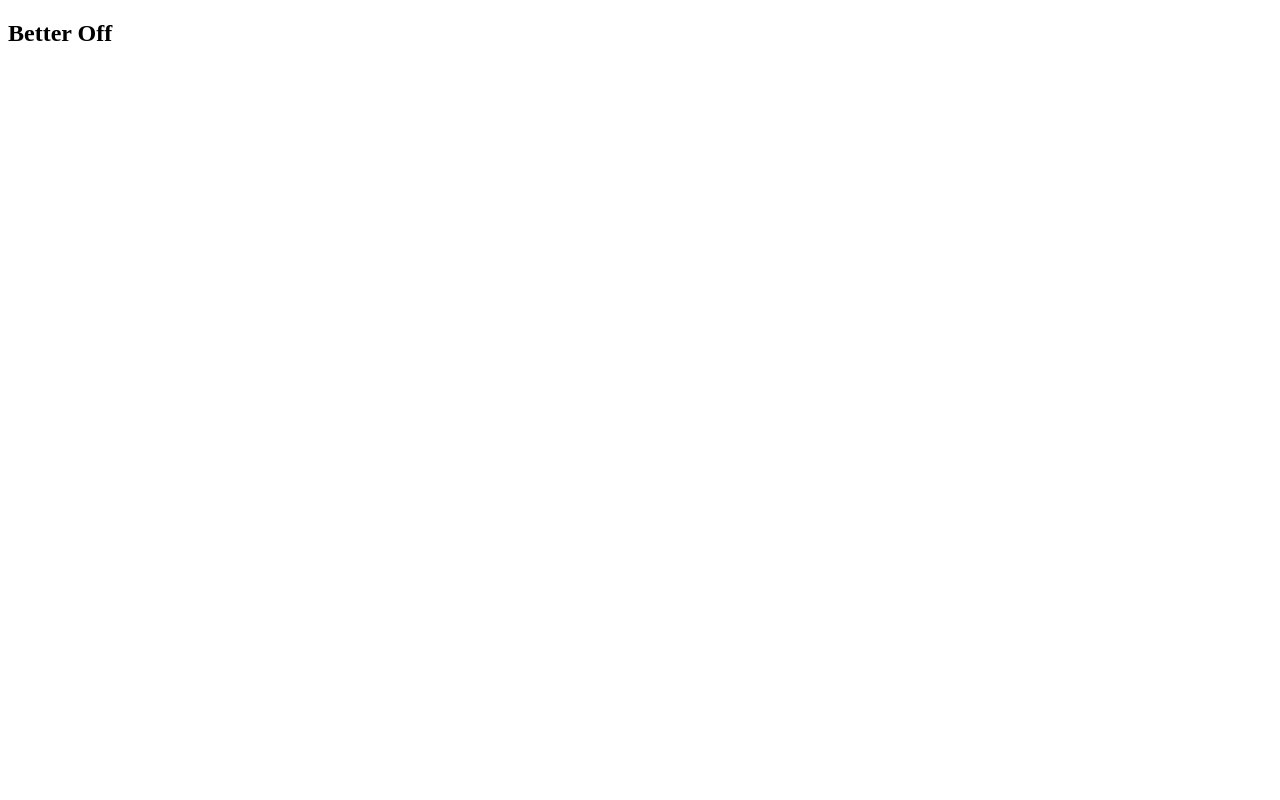
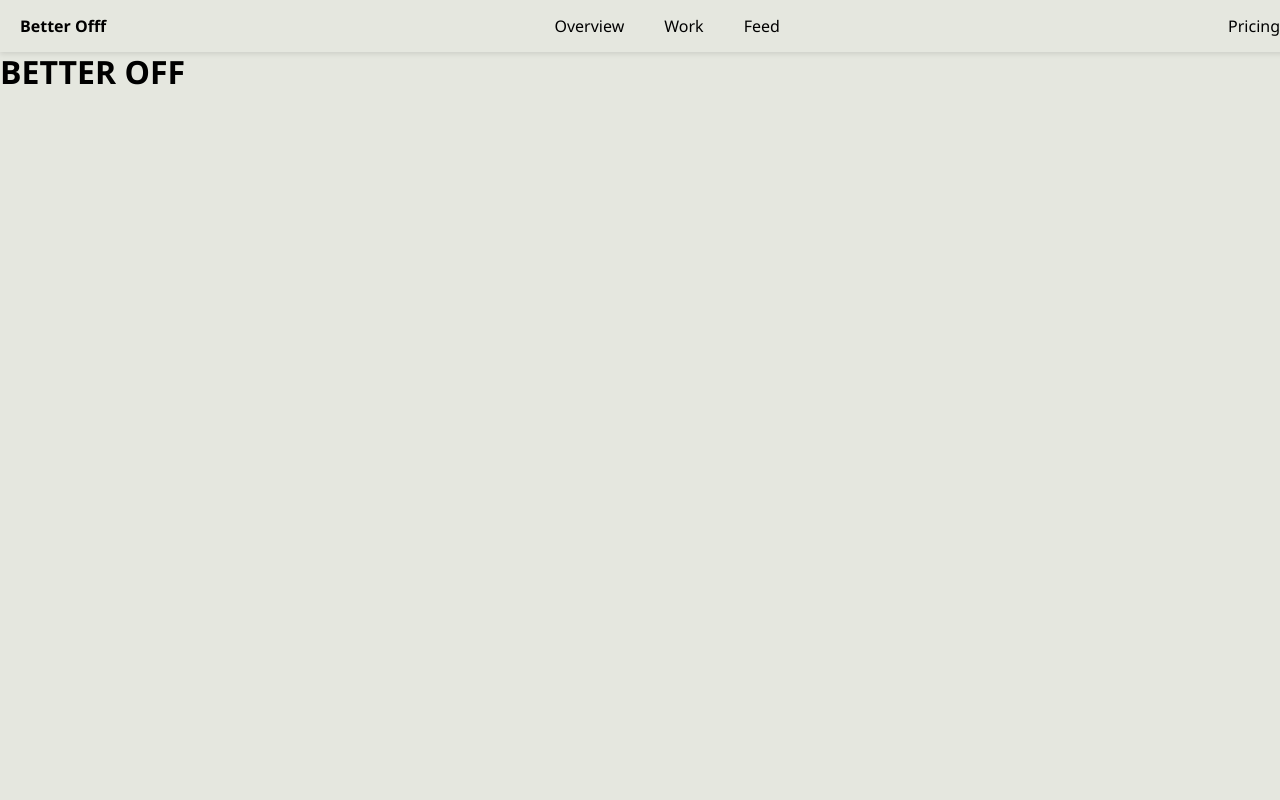
Before and after one commit to Abdullah-Irfan401/Better-Offf, a React (Vite) app: page / in a window 1280 px wide. Shown: the top 800 px of the page. Built offline with nearby package versions, Linux system fonts and the light colour scheme.

Commit message:
added navbar

```diff
--- a/src/App.jsx
+++ b/src/App.jsx
@@ -1,4 +1,5 @@
 import NavBar from "./components/navbar"
+
 
 function App() {
 
--- a/src/components/NavBar.jsx
+++ b/src/components/NavBar.jsx
@@ -1,13 +1,78 @@
+
+import  { useState, useEffect } from 'react';
 import Styles from "./NavBar.module.css"
+// import { useEffect } from "react";
 
 function NavBar() {
+
+    const [scrolled , setScrolled] = useState(false);
+    const [showSidebar , setShowSidebar] = useState(false);
+
+    useEffect(() => {
+        const handleScroll = () => {
+          const offset = window.scrollY;
+          if (offset > 0) {
+            setScrolled(true);
+          } else {
+            setScrolled(false);
+          }
+        };
+
+        window.addEventListener('scroll', handleScroll);
+
+        return () => {
+          window.removeEventListener('scroll', handleScroll);
+        };
+      }, []);
+
+      const toggleSidebar = () => {
+        setShowSidebar(!showSidebar);
+    };
+
+
+
+
+
+    // function showSidebar(){
+    //     const sidebar = document.querySelector('.sidebar')
+    //     sidebar.style.display = 'flex'
+    //   }
+    //   function hideSidebar(){
+    //     const sidebar = document.querySelector('.sidebar')
+    //     sidebar.style.display = 'none'
+    //   }
+
+
     return (
         <div>
-            <nav className={Styles.MainNav} >
-                <div className={Styles.Logo}>
-                    <h2><strong>Better Off</strong></h2>
-                </div>
+            <nav>
+                <ul className={`${Styles.sidebar} ${showSidebar ? Styles.show : ''}`}>
+                  <li  onClick={toggleSidebar} ><a href="#"><svg xmlns="http://www.w3.org/2000/svg" height="26" viewBox="0 96 960 960" width="26"><path d="m249 849-42-42 231-231-231-231 42-42 231 231 231-231 42 42-231 231 231 231-42 42-231-231-231 231Z"/></svg></a></li>
+                  <hr className={Styles.sidebarhr}></hr>
+                  <li><a href="#">Overview</a></li>
+                  <hr className={Styles.sidebarhr}></hr>
+                  <li><a href="#">Work</a></li>
+                  <hr className={Styles.sidebarhr}></hr>
+                  <li><a href="#">Feed</a></li>
+                  <hr className={Styles.sidebarhr}></hr>
+                </ul>
+
+                <ul className={`${Styles.navbar} ${scrolled ? Styles.scrolled : ''}`} >
+                  <li><a href="#"><strong>Better Offf</strong></a></li>
+                  <div className={Styles.menulink} >
+                  <li className={Styles.hideOnMobile}><a href="#">Overview</a></li>
+                  <li className={Styles.hideOnMobile}><a href="#">Work</a></li>
+                  <li className={Styles.hideOnMobile}><a href="#">Feed</a></li>
+                  </div>
+                  <li className={Styles.menubutton}  onClick={toggleSidebar}  ><a href="#"><svg xmlns="http://www.w3.org/2000/svg" height="26" viewBox="0 96 960 960" width="26"><path d="M120 816v-60h720v60H120Zm0-210v-60h720v60H120Zm0-210v-60h720v60H120Z"/></svg></a></li>
+                  <li className={Styles.hideOnMobile}><a href="#">Pricing</a></li>
+                </ul>
+
             </nav>
+
+            <h1>BETTER OFF</h1>
+            <h2>BETTER OFF</h2>
+
         </div>
     )
 }
--- a/src/components/NavBar.module.css
+++ b/src/components/NavBar.module.css
@@ -0,0 +1,145 @@
+*{
+    margin: 0;
+    padding: 0;
+  }
+  body{
+    background-color: #e5e7df;
+    font-family: 'Segoe UI', Tahoma, Geneva, Verdana, sans-serif;
+  }
+  nav{
+    background-color: transparent;
+    box-shadow: 3px 3px 5px rgba(0, 0, 0, 0.1);
+  }
+
+  .navbar {
+    position: fixed;
+    top: 0;
+    width: 100%;
+    background-color: transparent;
+    z-index: 1000;
+    display: flex;
+    justify-content: space-between;
+    padding: 15px 20px;
+    box-shadow: 0 2px 5px rgba(0, 0, 0, 0.1);
+    transition: background-color 0.3s ease;
+  }
+
+.scrolled {
+    background-color: white;
+  }
+
+ li {
+    display: inline-block;
+    margin-right: 20px;
+}
+
+ul .menulink {
+    flex-grow: 1;
+    display: flex;
+    justify-content: center;
+    gap: 20px;
+}
+
+
+h1{
+    margin-top: 50px;
+}
+
+h2{
+    margin-top: 1000px;
+}
+
+
+
+ul a {
+    height: 100%;
+    padding: 0 0px;
+    text-decoration: none;
+    display: flex;
+    align-items: center;
+    color: black;
+}
+
+ul li a strong {
+    font-weight: bold;
+
+}
+
+nav a:hover{
+  text-decoration: underline;
+}
+  /* nav ul{
+    height: 50px;
+    width: 100%;
+    list-style: none;
+    display: flex;
+    justify-content: center;
+    align-items: center;
+  }
+  nav li{
+    height: 50px;
+  }
+  nav a{
+    height: 100%;
+    padding: 0 30px;
+    text-decoration: none;
+    display: flex;
+    align-items: center;
+    color: black;
+  }
+  nav a:hover{
+    background-color: #f0f0f0;
+  }
+  nav li:first-child{
+    margin-right: auto;
+  } */
+  .sidebar{
+    position: fixed;
+    top: 0;
+    right: 0;
+    height: 100vh;
+    width: 250px;
+    background-color: transparent;
+    backdrop-filter: blur(12px);
+    box-shadow: -10px 0 10px rgba(0, 0, 0, 0.1);
+    list-style: none;
+    display: none ;
+    flex-direction: column;
+    align-items: flex-start;
+    justify-content: flex-start;
+    z-index: 1001;
+  }
+
+  .show{
+    display: flex;
+  }
+
+  .sidebarhr{
+    background-color: #000;
+    border: 1px solid #000;
+    width: 100%;
+  }
+
+  .sidebar li{
+    width: 100%;
+    padding: 15px;
+  }
+  .sidebar a{
+    width: 100%;
+  }
+  .menubutton{
+    display: none;
+  }
+  @media(max-width: 800px){
+    .hideOnMobile{
+      display: none;
+    }
+    .menubutton{
+      display: block;
+    }
+  }
+  @media(max-width: 400px){
+    .sidebar{
+      width: 100%;
+    }
+  }
```
